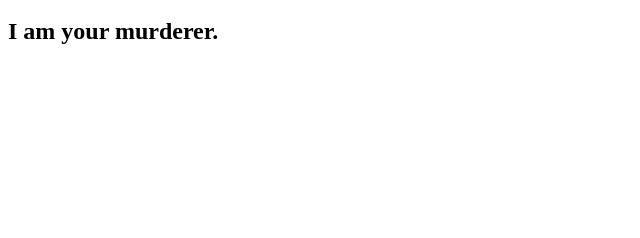
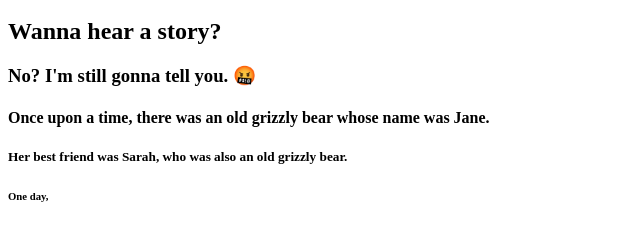
Before and after one commit to JaaSmiNe100/hello, a plain HTML site: page index.html in a window 1280 px wide. Shown: the part 48-286 px from the top of the page, without its empty margins (0-640 px from the left). Drawn offline with Linux system fonts and the light colour scheme.

Commit message:
Update index.html

```diff
--- a/index.html
+++ b/index.html
@@ -8,7 +8,19 @@
 
         <h1>Hello Stranger.</h1>
 
-        <h2>I am your murderer.</h2>
+        <h2>Wanna hear a story?</h2>
+
+        <h3>No? I'm still gonna tell you. 🤬</h3>
+
+        <h4>Once upon a time, there was an old grizzly bear whose name was Jane.</h4>
+
+        <h5>Her best friend was Sarah, who was also an old grizzly bear.</h5>
+
+        <h6>One day, </h6>
+
+        <h5></h5>
+
+
 
     </body>
 
```
